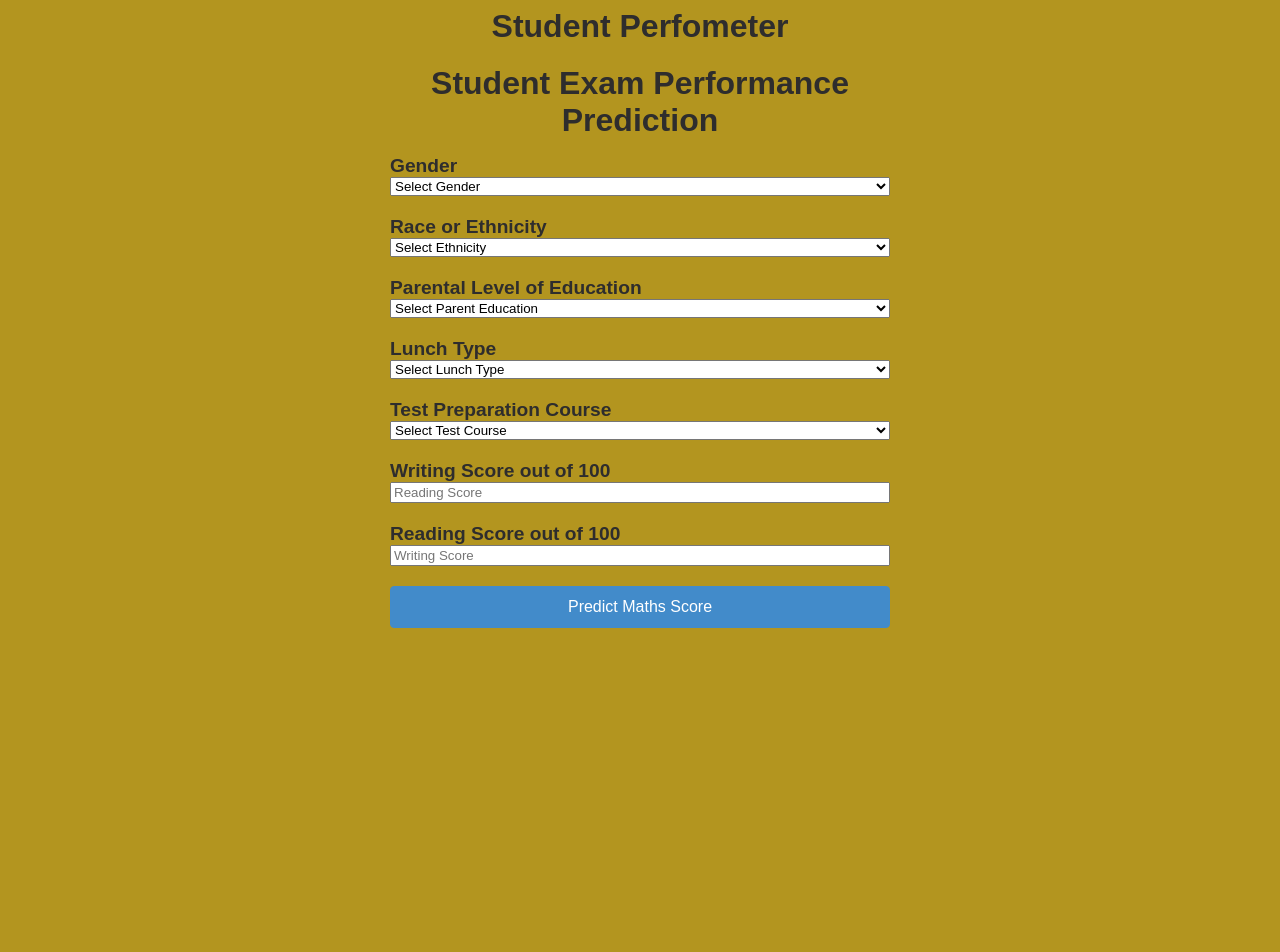
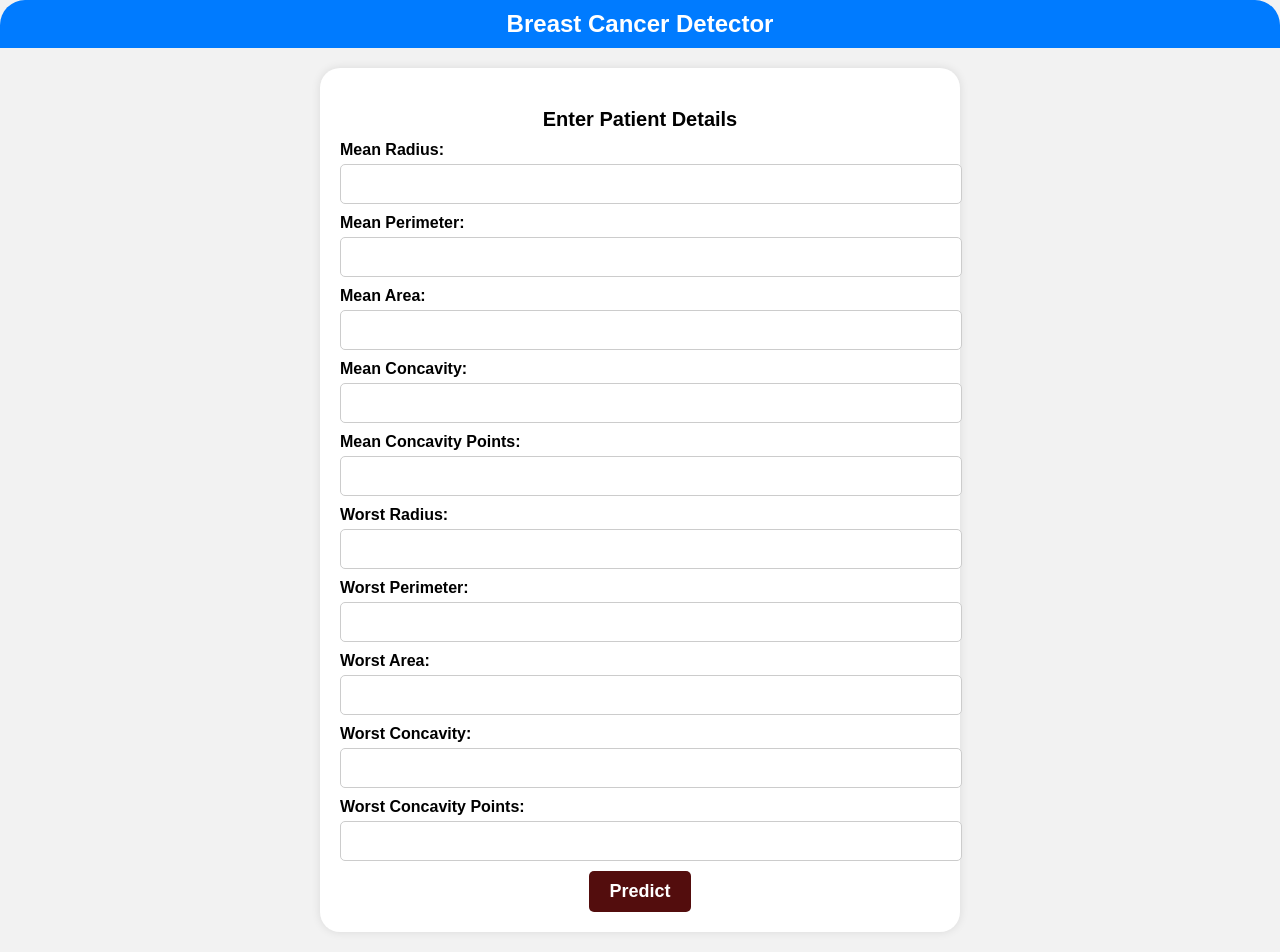
Before and after one commit to CodeWithCosmo/Breast-Cancer-Detector, a Flask app: page / in a window 1280 px wide. Before the commit the page ends 628 px from the top, so only its background shows below. Run offline with Flask 3, Linux system fonts and the light colour scheme.

Commit message:
app Update

```diff
--- a/app.py
+++ b/app.py
@@ -1,16 +1,9 @@
-import pickle
 import sys
 from flask import Flask, request,render_template
-
-# import numpy as np
-# import pandas as pd
-
 
 from src.logger import logging as lg
 from src.exception import CustomException
 from src.pipeline.predict_pipeline import PredictionPipeline,CustomData
-
-# from sklearn.preprocessing import StandardScaler
 
 application = Flask(__name__)
 app = application
@@ -27,18 +20,15 @@ def predict():
                 mean_perimeter = request.form.get('mean perimeter'),
                 mean_area = request.form.get('mean area'),
                 mean_concavity = request.form.get('mean concavity'),
-                mean_concavity_points = request.form.get('mean concavity points'),
+                mean_concave_points = request.form.get('mean concave points'),
                 worst_radius = request.form.get('worst radius'),
                 worst_perimeter = request.form.get('worst perimeter'),
                 worst_area = request.form.get('worst area'),
                 worst_concavity = request.form.get('worst concavity'),
-                worst_concavity_points = request.form.get('worst concavity points')
+                worst_concave_points = request.form.get('worst concave points')
             )
-            pred_df = data.to_dataframe()
-            #  print(pred_df)
 
-            predict_pipeline = PredictionPipeline()
-            result = predict_pipeline.predict(pred_df)
+            result = PredictionPipeline().predict(data.to_dataframe())
             if result == 0:
                 return render_template("home.html",prediction_text=f"This patient has Benign Tumor which is not cancerous.")
             else:
@@ -49,4 +39,4 @@ def predict():
 
 if __name__ == "__main__":
     lg.info('Application started')
-    app.run()
+    app.run(debug=True)
--- a/requirements.txt
+++ b/requirements.txt
@@ -5,6 +5,6 @@ numpy
 dill
 scikit-learn
 flask
-# gunicorn
-
+pymongo
+gunicorn
 -e .
--- a/static/css/style.css
+++ b/static/css/style.css
@@ -1,85 +1,98 @@
-body {
-  font-family: sans-serif;
-  color: #2e2d2d;
-  background-color: #b3951f;
+/* Reset some default styles */
+body, h1, h2, p {
+  margin: 0;
+  padding: 0;
 }
 
-h1, h2, h3, h4, h5, h6 {
-  font-family: inherit;
-  font-weight: normal;
-  margin-top: 0;
-  margin-bottom: 1rem;
+/* Define some basic styles */
+body {
+  font-family: Arial, Helvetica, sans-serif;
+  background-color: #f2f2f2;
 }
 
-.login {
-  width: 500px;
-  margin: 0 auto;
+.container {
+  background-color: #fff;
+  padding: 20px;
+  border-radius: 20px;
+  box-shadow: 0px 0px 10px rgba(0, 0, 0, 0.1);
+  margin: 20px auto;
+  max-width: 600px;
+  max-height: fit-content;
+}
+
+header {
+  background-color: #007BFF;
+  color: #fff;
+  text-align: center;
+  padding: 10px;
+  border-radius: 25px 25px 0 0;
 }
 
 h1 {
+  font-size: 24px;
   text-align: center;
   font-weight: 900;
 }
 
-form {
+h2 {
+  font-size: 20px;
   margin-top: 20px;
+  text-align: center;
+  font-weight: 800;
 }
 
-.mb-3 {
-  margin-bottom: 20px;
+form {
+  margin-top: 10px;
 }
 
 label {
+  display: block;
   font-weight: bold;
-  display: block;
-  text-align: left;
-  font-size: larger;
+  margin-bottom: 5px;
 }
 
-select {
+input[type="number"] {
   width: 100%;
+  padding: 10px;
+  margin-bottom: 10px;
+  border: 1px solid #ccc;
+  border-radius: 5px;
+  font-size: 16px;
 }
 
-input {
-  width: 100%;
+input[type="submit"] {
+  background-color: #530d0d;
+  color: #fff;
+  text-align: center;
+  font-weight: bold;
+  border: none;
+  padding: 10px 20px;
+  font-size: 18px;
+  border-radius: 5px;
+  cursor: pointer;
 }
 
-.btn {
-  display: inline-block;
-  padding: 0.5rem 1rem;
-  font-size: 1rem;
-  line-height: 1.5rem;
+/* Style the result text */
+.result {
+  margin-top: 20px;
+  background-color: #f2f2f2;
+  padding: 10px;
+  border-radius: 5px;
+}
+/* Style for the prediction text */
+.result p {
+  font-size: 25px; /* Adjust the font size as needed */
+  color: #423131; /* You can also change the text color */
+  font-weight: bold; /* Optionally make the text bold */
   text-align: center;
-  text-decoration: none;
-  vertical-align: middle;
-  cursor: pointer;
-  -webkit-user-select: none;
-  -moz-user-select: none;
-  -ms-user-select: none;
-  user-select: none;
-  background-color: #428bca;
-  color: #fff;
-  border: 1px solid #428bca;
-  border-radius: 0.25rem;
 }
 
-.btn:hover {
-  background-color: #2a6496;
-  border-color: #2a6496;
+/* Add responsive styles */
+@media (max-width: 768px) {
+  .container {
+      margin: 10px;
+      padding: 15px;
+  }
 }
 
-.btn-primary {
-  background-color: #428bca;
-  color: #fff;
-  border: 1px solid #428bca;
-}
-
-.btn-primary:hover {
-  background-color: #2a6496;
-  border-color: #2a6496;
-}
-
-h2 {
-  text-align: center;
-  font-weight: 800;
-}
+/* Add more styles as needed */
--- a/templates/home.html
+++ b/templates/home.html
@@ -1,109 +1,84 @@
+<!DOCTYPE html>
+<html lang="en">
+<head>
+    <meta charset="UTF-8">
+    <meta name="viewport" content="width=device-width, initial-scale=1.0">
+    <title>Breast Cancer Diagnosis ML API</title>
+    <!-- Add any CSS stylesheets you need -->
     <link rel="stylesheet" href="{{ url_for('static', filename='css/style.css') }}">
-<html>
+</head>
 <body>
-    <div class="login">
-       <h1>Student Perfometer</h1>
-       <form action="{{ url_for('predict')}}" method="post">
-        <h1>
-            <legend>Student Exam Performance Prediction</legend>
-        </h1>
-        <div class="mb-3">
-            <label class="form-label">Gender</label>
-            <select class="form-control" name="gender" placeholder="Enter you Gender" required>
-                <option class="placeholder" selected disabled value="">Select Gender</option>
-                <option value="male">
-                    Male
-                </option>
-                <option value="female">
-                    Female
-                </option>
-            </select>
+    <header>
+        <h1>Breast Cancer Detector</h1>
+    </header>
+    <main>
+        <div class="container">
+            <h2>Enter Patient Details</h2>
+            <form method="POST" action="/predict">
+                <div class="grid-container">
+                    <div class="grid-item">
+                        <label for="mean_radius">Mean Radius:</label>
+                        <input type="number" id="mean_radius" name="mean radius" step="any" required>
                     </div>
-        <div class="mb-3">
-            <label class="form-label">Race or Ethnicity</label>
-            <select class="form-control" name="ethnicity" placeholder="Enter you ethnicity" required>
-                <option class="placeholder" selected disabled value="">Select Ethnicity</option>
-                <option value="group A">
-                    Group A
-                </option>
-                <option value="group B">
-                    Group B
-                </option>
-                <option value="group C">
-                    Group C
-                </option>
-                <option value="group D">
-                    Group D
-                </option>
-                <option value="group E">
-                    Group E
-                </option>
-            </select>
+
+                    <div class="grid-item">
+                        <label for="mean_perimeter">Mean Perimeter:</label>
+                        <input type="number" id="mean_perimeter" name="mean perimeter" step="any" required>
                     </div>
-        <div class="mb-3">
-            <label class="form-label">Parental Level of Education</label>
-            <select class="form-control" name="parental_level_of_education"
-                placeholder="Enter you Parent Education" required>
-                <option class="placeholder"selected disabled value="">Select Parent Education</option>
-                <option value="associate's degree">
-                    Associate's Degree
-                </option>
-                <option value="bachelor's degree">
-                    Bachelor's Degree
-                </option>
-                <option value="high school">
-                    High School
-                </option>
-                <option value="master's degree">
-                    Master's Degree
-                </option>
-                <option value="some college">
-                    Some College
-                </option>
-                <option value="some high school">
-                    Some High School
-                </option>
-            </select>
+
+                    <div class="grid-item">
+                        <label for="mean_area">Mean Area:</label>
+                        <input type="number" id="mean_area" name="mean area" step="any" required>
                     </div>
-        <div class="mb-3">
-            <label class="form-label">Lunch Type</label>
-            <select class="form-control" name="lunch" placeholder="Enter you Lunch" required>
-                <option class="placeholder"selected disabled value="">Select Lunch Type</option>
-                <option value="free/reduced">
-                    Free/Reduced
-                </option>
-                <option value="standard">
-                    Standard
-                </option>
-            </select>
+
+                    <div class="grid-item">
+                        <label for="mean_concavity">Mean Concavity:</label>
+                        <input type="number" id="mean_concavity" name="mean concavity" step="any" required>
                     </div>
-        <div class="mb-3">
-            <label class="form-label">Test Preparation Course</label>
-            <select class="form-control" name="test_preparation_course" placeholder="Enter you Course"
-                required>
-                <option class="placeholder" selected disabled value="">Select Test Course</option>
-                <option value="none">
-                    None
-                </option>
-                <option value="completed">
-                    Completed
-                </option>
-            </select>
+
+                    <div class="grid-item">
+                        <label for="mean_concavity_points">Mean Concavity Points:</label>
+                        <input type="number" id="mean_concavity_points" name="mean concavity points" step="any" required>
                     </div>
-        <div class="mb-3">
-            <label class="form-label">Writing Score out of 100</label>
-            <input class="form-control" type="number" name="reading_score"
-                placeholder="Reading Score" min='0' max='100' />
+
+                    <div class="grid-item">
+                        <label for="worst_radius">Worst Radius:</label>
+                        <input type="number" id="worst_radius" name="worst radius" step="any" required>
                     </div>
-        <div class="mb-3">
-            <label class="form-label">Reading Score out of 100</label>
-            <input class="form-control" type="number" name="writing_score"
-                placeholder="Writing Score" min='0' max='100' />
+
+                    <div class="grid-item">
+                        <label for="worst_perimeter">Worst Perimeter:</label>
+                        <input type="number" id="worst_perimeter" name="worst perimeter" step="any" required>
                     </div>
-        <div class="mb-3">
-            <input class="btn btn-primary" type="submit" value="Predict Maths Score" required />
+
+                    <div class="grid-item">
+                        <label for="worst_area">Worst Area:</label>
+                        <input type="number" id="worst_area" name="worst area" step="any" required>
                     </div>
+
+                    <div class="grid-item">
+                        <label for="worst_concavity">Worst Concavity:</label>
+                        <input type="number" id="worst_concavity" name="worst concavity" step="any" required>
+                    </div>
+
+                    <div class="grid-item">
+                        <label for="worst_concavity_points">Worst Concavity Points:</label>
+                        <input type="number" id="worst_concavity_points" name="worst concavity points" step="any" required>
+                    </div>
+                </div>
+
+                <center><input type="submit" value="Predict"></center>
             </form>
-        <h2>{{prediction_text}}</h2>
-   <body>
+
+            {% if prediction_text %}
+            <div class="result">
+                <p>{{ prediction_text }}</p>
+            </div>
+            {% endif %}
+        </div>
+    </main>
+    <footer>
+        <!-- Add footer content if needed -->
+    </footer>
+</body>
 </html>
```
Also changed, not shown: src/components/data_ingestion.py (+6 -6 lines), src/components/data_transformation.py (+3 -4 lines), src/pipeline/predict_pipeline.py (+21 -15 lines), 1 other file. Lines whose indentation alone changed are shown as unchanged.
